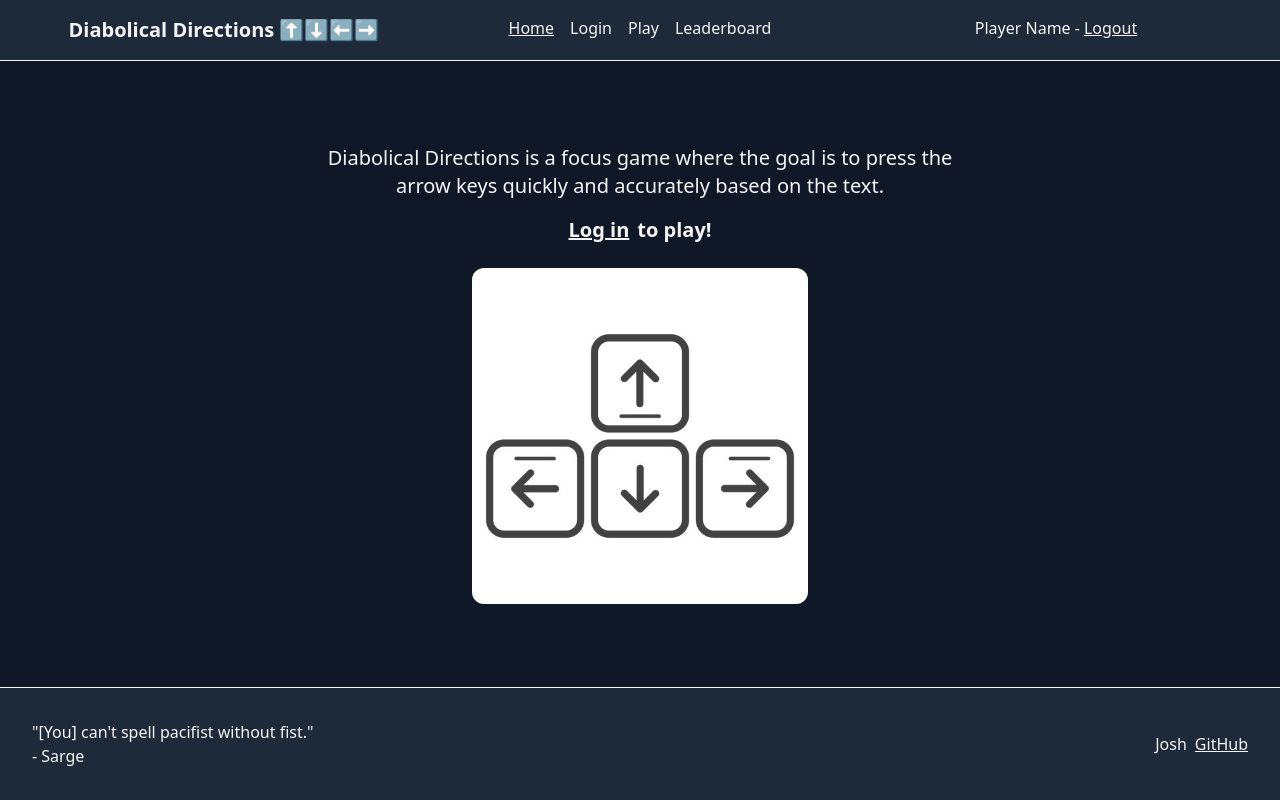
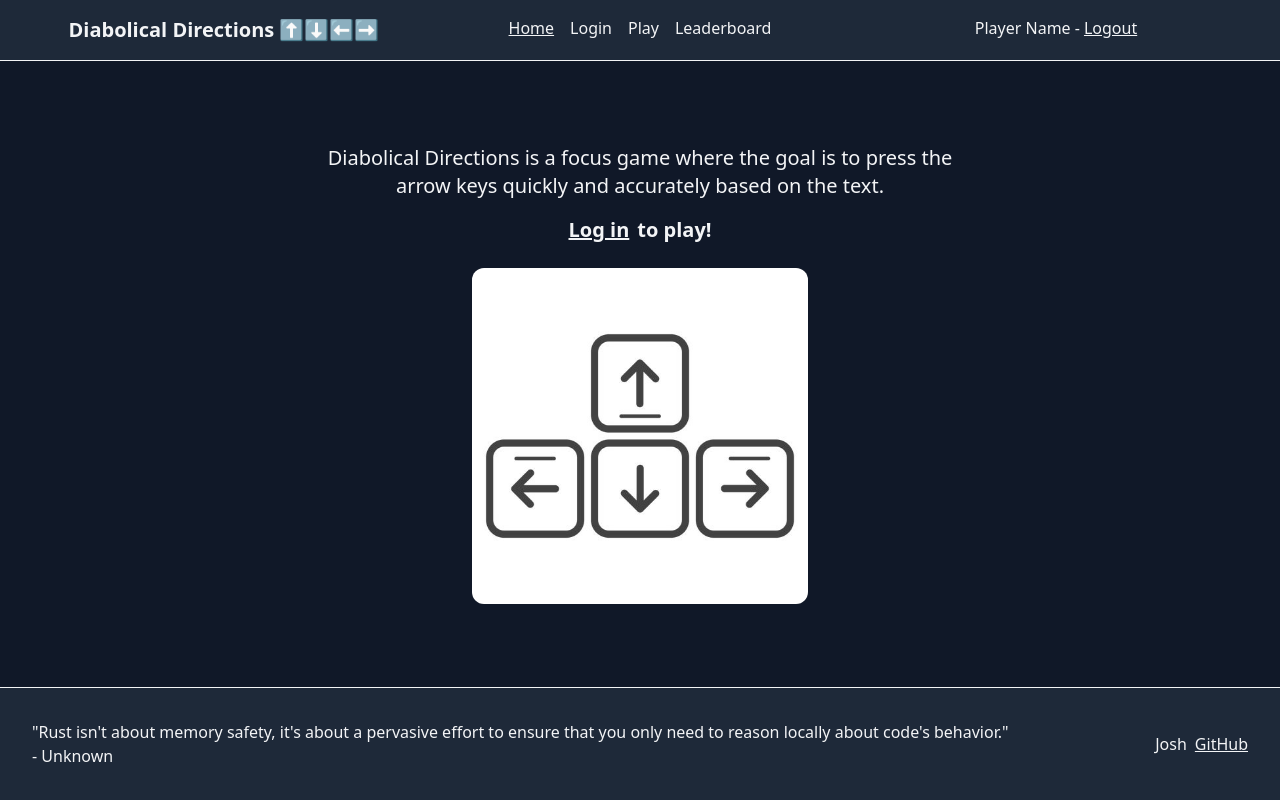
Before and after one commit to duhby/cs260-startup, a React (Vite) app: page / in a window 1280 px wide. Built offline with nearby package versions, Linux system fonts and the light colour scheme.

Commit message:
feat: randomized quotes

```diff
--- a/src/app.jsx
+++ b/src/app.jsx
@@ -4,12 +4,47 @@ import { About } from "./about/about";
 import { Play } from "./play/play";
 import { Login } from "./login/login";
 import { Leaderboard } from "./leaderboard/leaderboard";
-import { BrowserRouter, Route, Routes } from "react-router-dom";
+import { BrowserRouter, Route, Routes, useLocation } from "react-router-dom";
 import { HighlightedNavLink } from "./navlink";
 
 export default function App() {
   return (
     <BrowserRouter>
+      <AppContent />
+    </BrowserRouter>
+  );
+}
+
+function AppContent() {
+  const [quote, setQuote] = React.useState({
+    text: "Loading...",
+    author: "n/a",
+  });
+
+  // Needs to be used inside BrowserRouter
+  const location = useLocation();
+
+  React.useEffect(() => {
+    let quotes = [
+      { text: "[You] can't spell pacifist without fist.", author: "Sarge" },
+      {
+        text: "[With inheritance,] you wanted a banana, but what you got was a gorilla holding the banana, and the entire jungle.",
+        author: "Joe Armstrong",
+      },
+      {
+        text: "Rust isn't about memory safety, it's about a pervasive effort to ensure that you only need to reason locally about code's behavior.",
+        author: "Unknown",
+      },
+      {
+        text: "I have a first place ribbon in doing nothing... it's the same ribbon as last place.",
+        author: "Michael J. Caboose",
+      },
+    ];
+    const randomQuote = quotes[Math.floor(Math.random() * quotes.length)];
+    setQuote(randomQuote);
+  }, [location.pathname]);
+
+  return (
     <div className="text-gray-100 bg-gray-900 h-screen flex flex-col justify-between">
       <header className="bg-gray-800 grid grid-cols-3 justify-items-center p-4 border-b-1">
         <h1 className="text-xl font-bold">Diabolical Directions ⬆️⬇️⬅️➡️</h1>
@@ -49,8 +84,8 @@ export default function App() {
 
       <footer className="bg-gray-800 flex items-center justify-between p-8 border-t-1">
         <div id="random-quote">
-            <div>"[You] can't spell pacifist without fist."</div>
-            <div>- Sarge</div>
+          <div>"{quote.text}"</div>
+          <div>- {quote.author}</div>
         </div>
 
         <div>
@@ -64,7 +99,6 @@ export default function App() {
         </div>
       </footer>
     </div>
-    </BrowserRouter>
   );
 }
 
```
Lines whose indentation alone changed are shown as unchanged.
